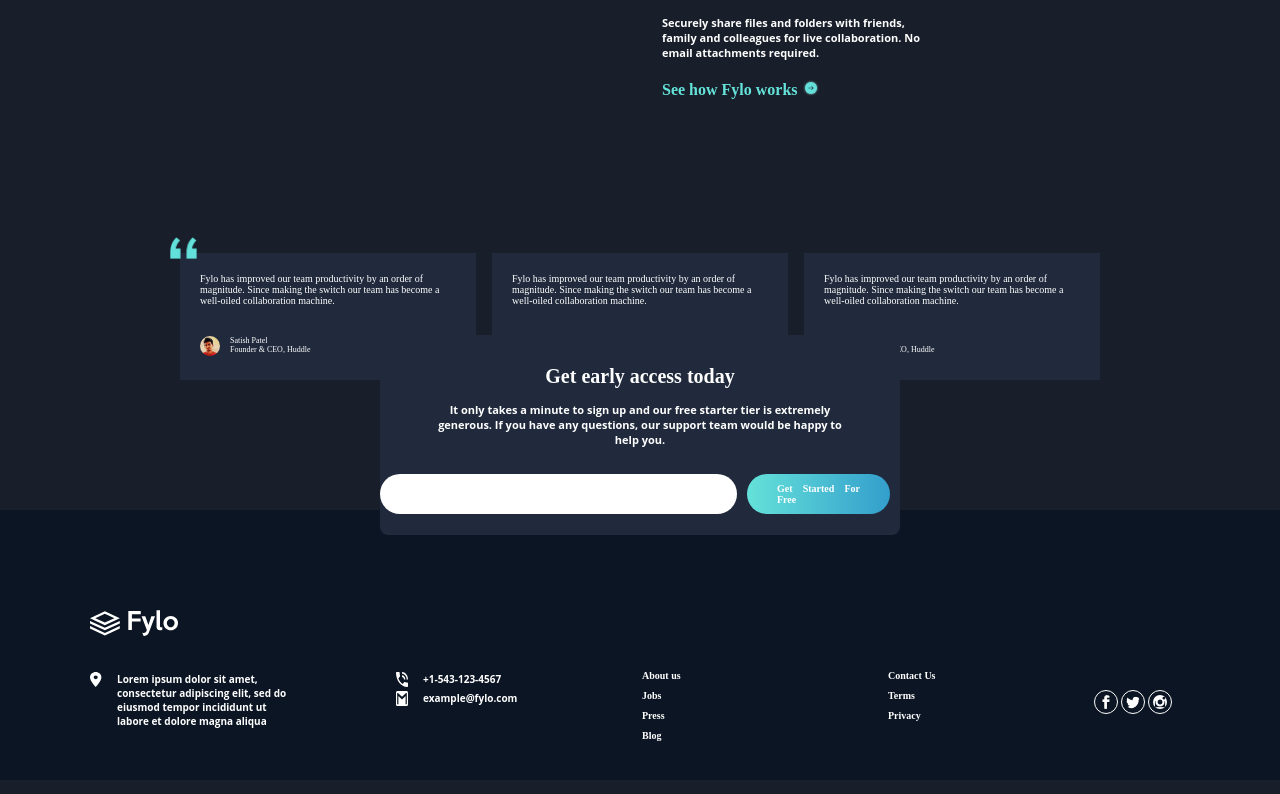
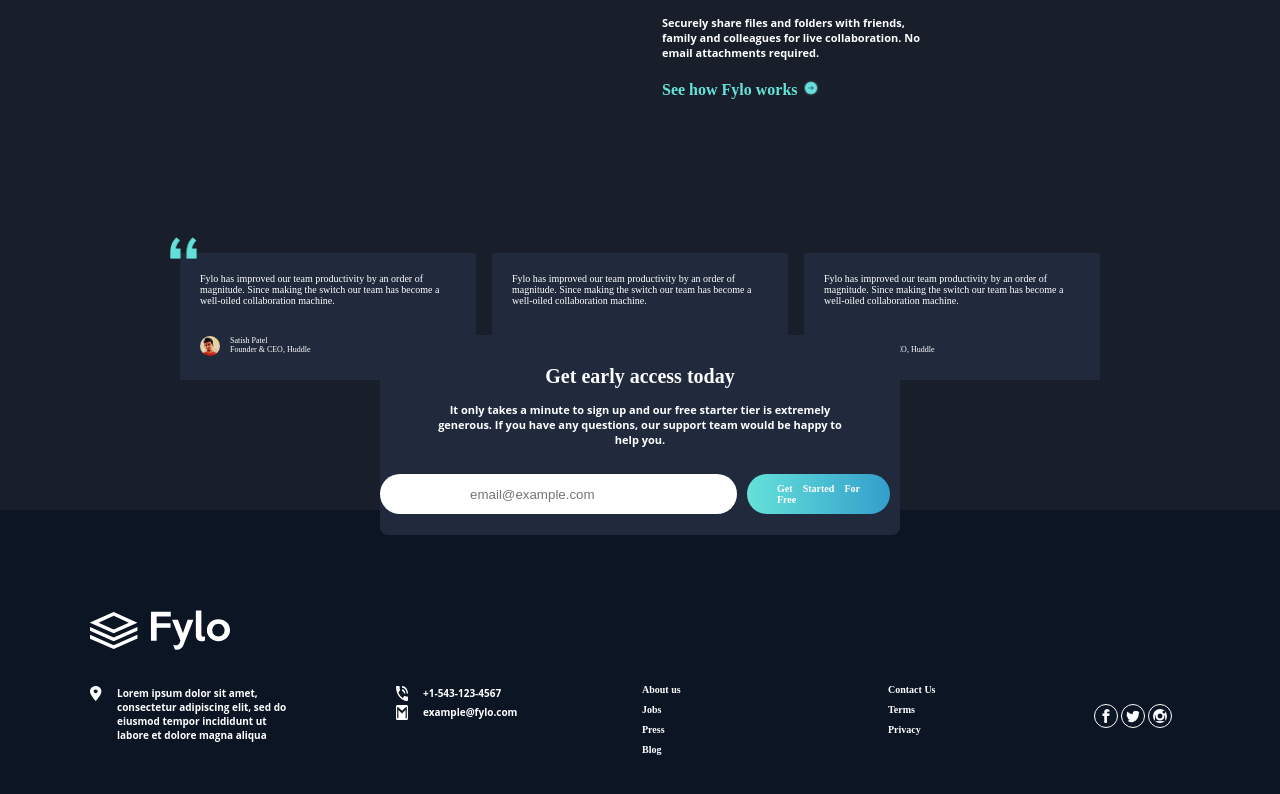
Before and after one commit to preciousvictory/Sidehustle-first-capstone-project, a plain HTML site: page index.html in a window 1280 px wide. Shown: the part 1295-2089 px from the top of the page. Drawn offline with Linux system fonts and the light colour scheme; a web font is replaced by a local one.

Commit message:
Update index.html

```diff
--- a/index.html
+++ b/index.html
@@ -150,7 +150,7 @@
                 <div class="sub-texts">It only takes a minute to sign up and our free starter tier is extremely generous. If you have any questions, our support team would be happy to help you. </div>
             </div>
             <div id="links">
-                <input class="input" type="text" name="email"/>
+                <input class="input" type="text" name="email" placeholder="email@example.com"/>
                 <a href="#input> " class="introlinks" >Get Started For Free </a>
             </div>
         </div>
@@ -158,7 +158,7 @@
 
     <div class="footer">
         <div class="img4">
-            <img src="logo.svg" alt="logo" width="88" height="26">
+            <img src="logo.svg" alt="logo" width="140" height="40">
         </div>
         <div id="footer-info">
 
```
